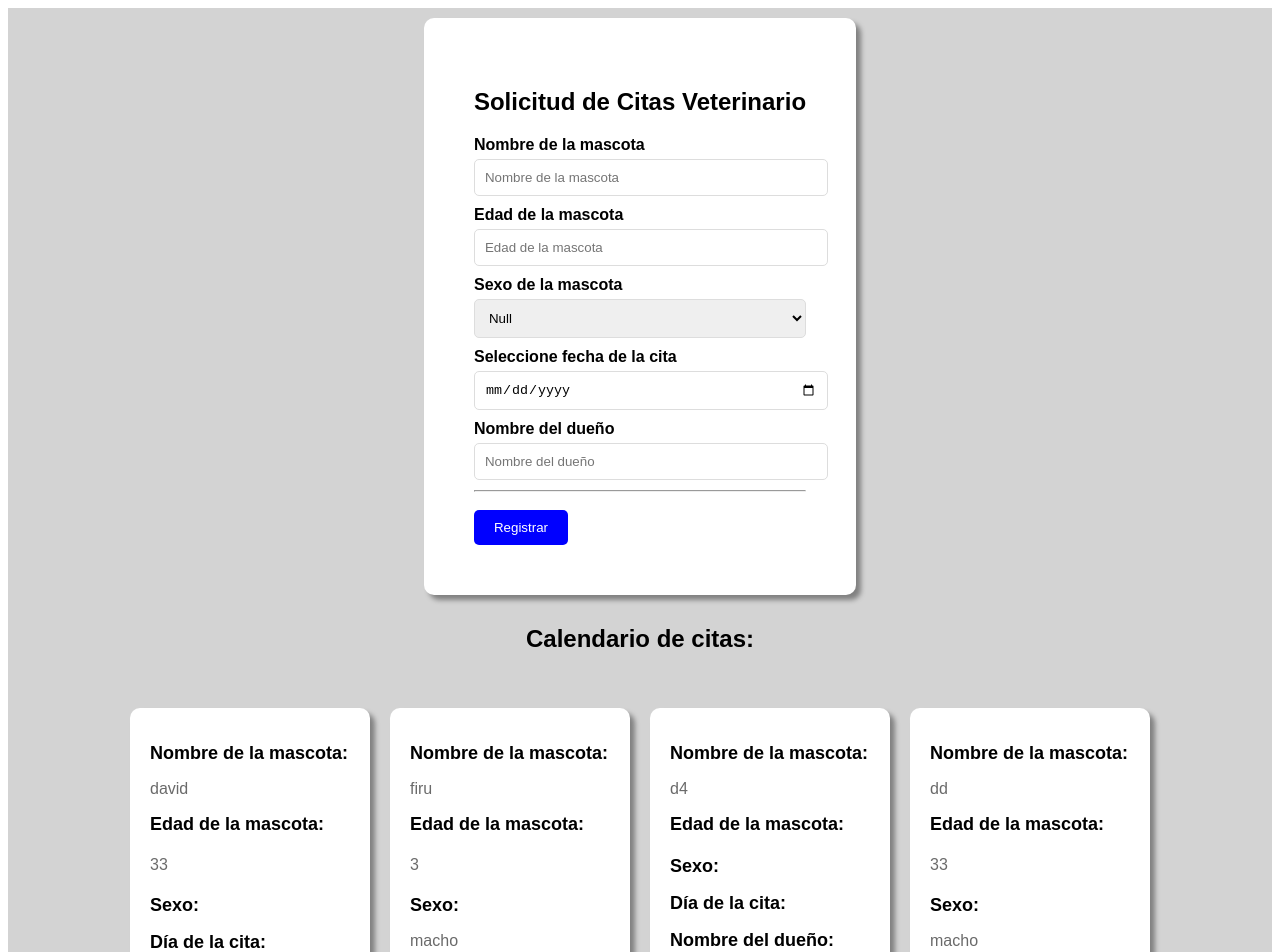
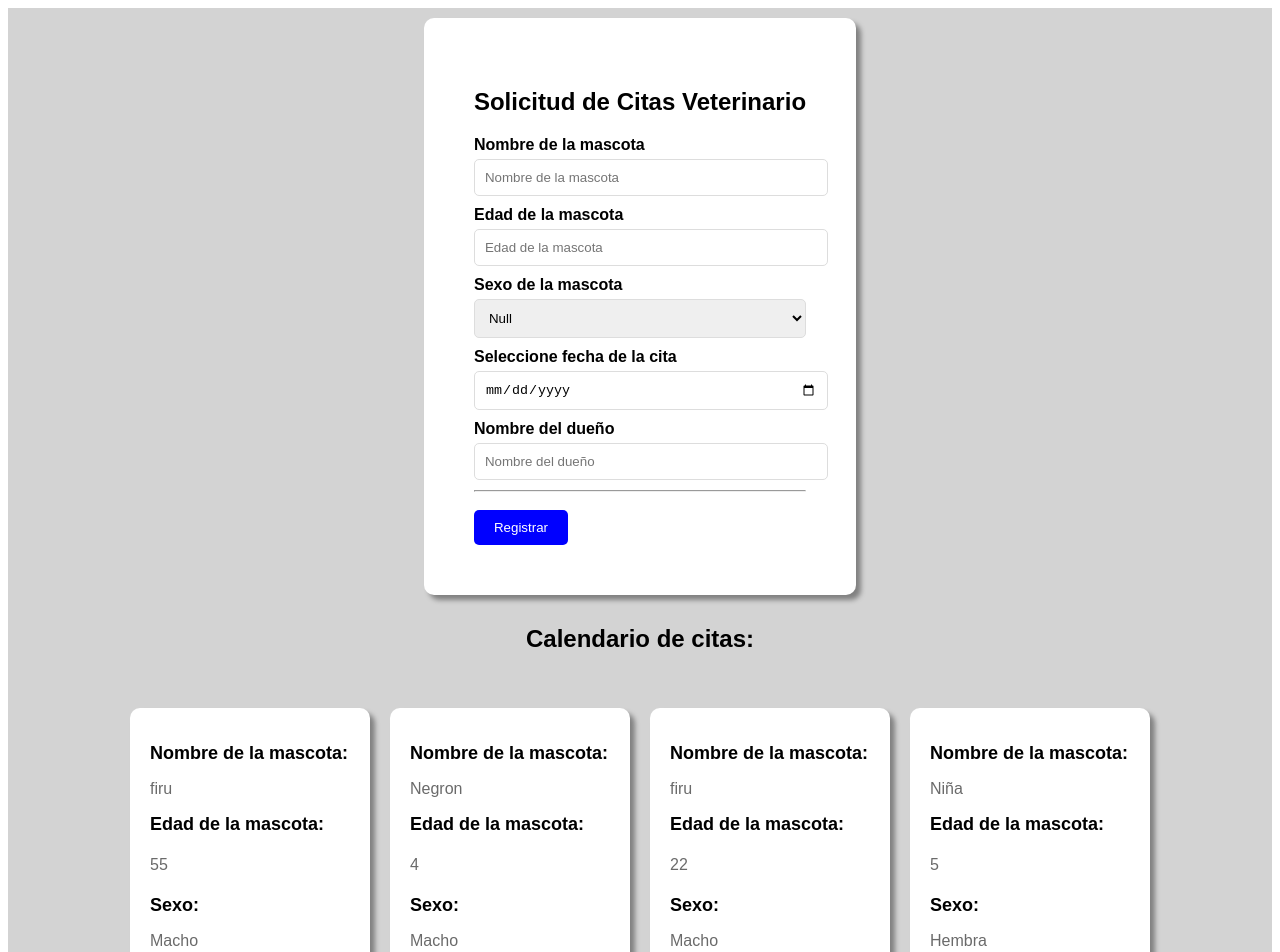
Before and after one commit to davidpeva/citas-vet, a React (Vite) app: page / in a window 1280 px wide. Shown: the top 952 px of the page. Built offline with nearby package versions, Linux system fonts and the light colour scheme; data requests are answered from the project's data file.

Commit message:
con nombres en el readme

```diff
--- a/src/App.jsx
+++ b/src/App.jsx
@@ -40,7 +40,7 @@ function App() {
 
       const currentDate = new Date();
       const selectedDate = new Date(date);
-      if (selectedDate > currentDate || selectedDate.getFullYear() > 2023) {
+      if (selectedDate > currentDate || selectedDate.getFullYear() > 2023 || !date) {
         setDateError('Debes ingresar una fecha válida.');
       }
       if (owner.length < 3) {
@@ -67,6 +67,12 @@ function App() {
 
     // setRegistrations([...registrations, form]);
     setForm({ name: "", age: "", gender: "", date: "", owner: "" });
+
+    setNameError("");
+    setAgeError("");
+    setGenderError("");
+    setDateError("");
+    setOwnerError("");
   };
 
   useEffect(() => {
--- a/src/data.json
+++ b/src/data.json
@@ -1,45 +1,5 @@
 {
   "users": [
-    {
-      "id": "f14c98e7-72b8-4a85-b561-03114b317497",
-      "name": "david",
-      "email": "davidpeva@gmail.com",
-      "age": "33",
-      "event": "tgl",
-      "date": "2023-10-21"
-    },
-    {
-      "id": "e294c4ec-0faa-4a3b-b7b1-60f5f0f5b033",
-      "name": "firu",
-      "age": "3",
-      "gender": "macho",
-      "date": "0002-02-02",
-      "owner": "juan"
-    },
-    {
-      "id": "4d201750-e29a-45a2-b479-2cb0437709f8",
-      "name": "d4",
-      "age": "",
-      "gender": "",
-      "date": "",
-      "owner": ""
-    },
-    {
-      "id": "7888a455-9da8-4a97-b2d1-7ffd19e51dc4",
-      "name": "dd",
-      "age": "33",
-      "gender": "macho",
-      "date": "1023-10-23",
-      "owner": "juan"
-    },
-    {
-      "id": "ede734d3-0e97-420c-9f6d-56700fbbf36c",
-      "name": "firu",
-      "age": "",
-      "gender": "",
-      "date": "",
-      "owner": ""
-    },
     {
       "id": "ebf27879-94f8-4fd8-96ef-115edd6f6a2e",
       "name": "firu",
```
Also changed, not shown: 1 other file (tests, documents, lock files or other folders). Lines whose indentation alone changed are shown as unchanged.
